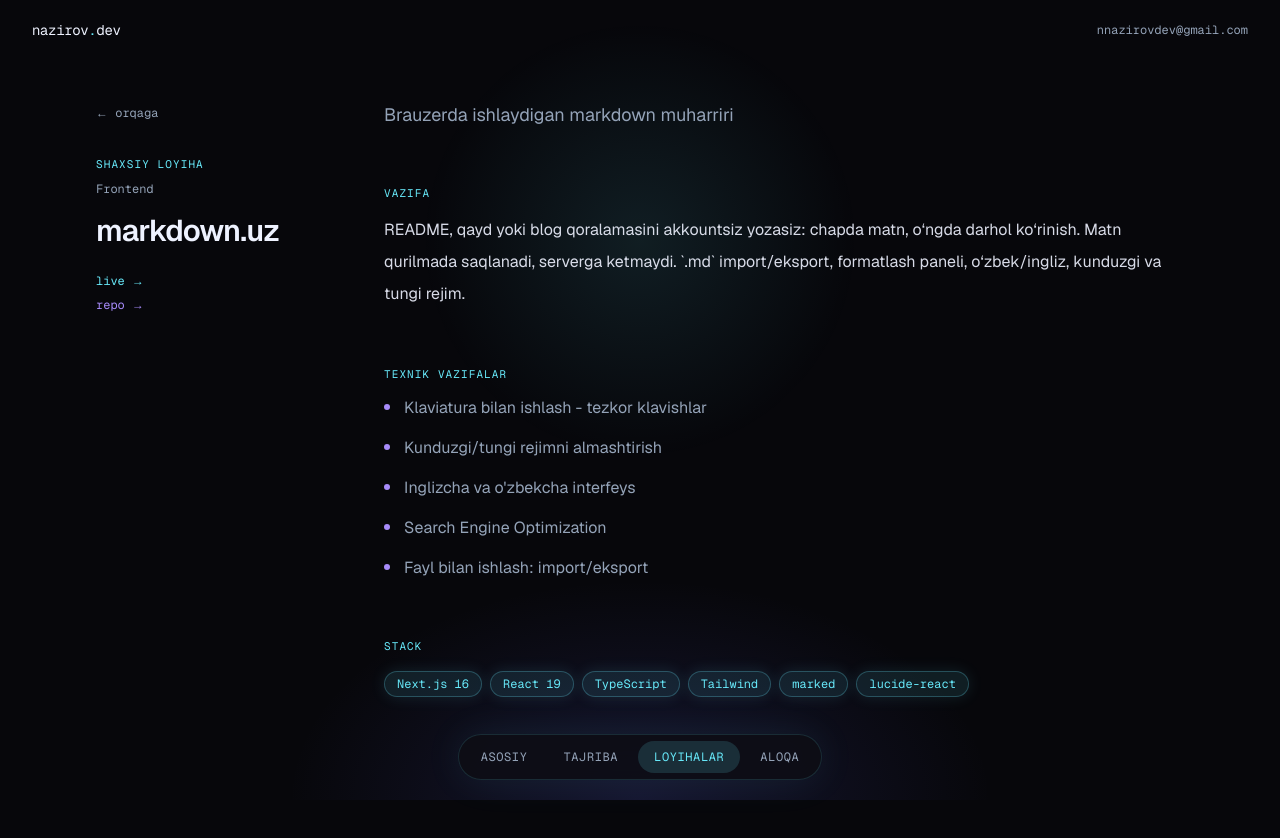
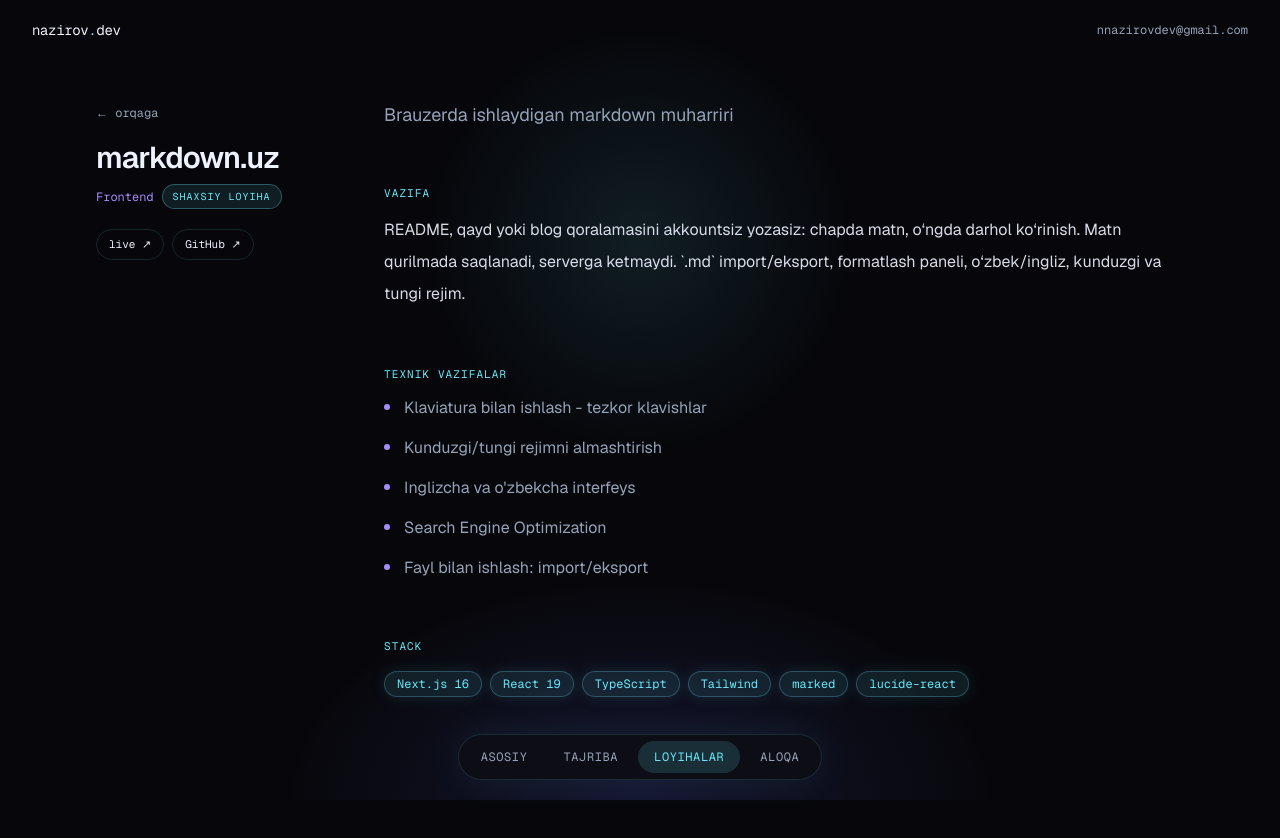
Before and after one commit to jarkurghan/portfolio-v2, a Next.js app: page /work/markdown in a window 1280 px wide. Shown: the top 838 px of the page. Built offline with nearby package versions, Linux system fonts and the light colour scheme.

Commit message:
Enhance WorkSlugPage and project data structure: update project URLs to include botUrl and npmUrl, improve layout and styling in WorkSlugPage for better user experience, and ensure consistent formatting of project details.

```diff
--- a/app/work/[slug]/page.tsx
+++ b/app/work/[slug]/page.tsx
@@ -23,25 +23,63 @@ export default async function WorkSlugPage({ params }: Props) {
 
     return (
         <main className="mx-auto grid w-full max-w-6xl flex-1 gap-8 px-4 py-8 md:grid-cols-[240px_1fr] md:gap-12 md:px-8 md:py-10">
-            <aside className="md:sticky md:top-8 md:self-start">
-                <BackLink href="/work" className="font-mono text-xs text-muted hover:text-cyan">
+            <aside className="min-w-0 md:sticky md:top-8 md:w-[240px] md:max-w-[240px] md:self-start">
+                <BackLink href="/work" className="inline-flex items-center font-mono text-xs text-muted transition-colors hover:text-cyan">
                     ← orqaga
                 </BackLink>
-                <p className="mt-8 font-mono text-[11px] uppercase tracking-widest text-cyan">{kindLabel[project.kind]}</p>
-                <p className="mt-2 font-mono text-xs text-muted">{formatRoles(project.roles)}</p>
+
                 <h1 className="mt-4 text-2xl font-semibold tracking-tight md:text-3xl">{project.title}</h1>
-                <div className="mt-6 flex flex-col gap-2 font-mono text-xs">
+
+                <div className="flex items-center gap-2 flex-wrap">
+                    <span className="mt-2 font-mono text-xs text-violet">{formatRoles(project.roles)}</span>
+                    <span className="mt-2 rounded-full border border-cyan/30 bg-cyan/10 px-2.5 py-1 font-mono text-[10px] uppercase tracking-widest text-cyan">
+                        {kindLabel[project.kind]}
+                    </span>
+                </div>
+                {project.url || project.botUrl || project.repo || project.npmUrl ? (
+                    <div className="mt-5 flex flex-wrap gap-2">
                         {project.url ? (
-                        <a href={project.url} target="_blank" rel="noreferrer" className="text-cyan hover:underline">
-                            live →
+                            <a
+                                href={project.url}
+                                target="_blank"
+                                rel="noreferrer"
+                                className="rounded-full border border-line px-3 py-1.5 font-mono text-[11px] text-ink transition-colors hover:border-violet/50 hover:text-violet"
+                            >
+                                live ↗
+                            </a>
+                        ) : null}
+                        {project.botUrl ? (
+                            <a
+                                href={project.botUrl}
+                                target="_blank"
+                                rel="noreferrer"
+                                className="rounded-full border border-line px-3 py-1.5 font-mono text-[11px] text-ink transition-colors hover:border-violet/50 hover:text-violet"
+                            >
+                                Botga o‘tish ↗
                             </a>
                         ) : null}
                         {project.repo ? (
-                        <a href={project.repo} target="_blank" rel="noreferrer" className="text-violet hover:underline">
-                            repo →
+                            <a
+                                href={project.repo}
+                                target="_blank"
+                                rel="noreferrer"
+                                className="rounded-full border border-line px-3 py-1.5 font-mono text-[11px] text-ink transition-colors hover:border-violet/50 hover:text-violet"
+                            >
+                                GitHub ↗
+                            </a>
+                        ) : null}
+                        {project.npmUrl ? (
+                            <a
+                                href={project.npmUrl}
+                                target="_blank"
+                                rel="noreferrer"
+                                className="rounded-full border border-line px-3 py-1.5 font-mono text-[11px] text-ink transition-colors hover:border-violet/50 hover:text-violet"
+                            >
+                                npm ↗
                             </a>
                         ) : null}
                     </div>
+                ) : null}
             </aside>
 
             <div className="space-y-14 pb-8">
--- a/lib/content.ts
+++ b/lib/content.ts
@@ -255,7 +255,8 @@ export const projects: Project[] = [
         title: "multfilm kod",
         roles: ["bot", "frontend"],
         kind: "bot",
-        url: "https://t.me/uz_multfilm_bot",
+        botUrl: "https://t.me/uz_multfilm_bot",
+        url: "https://sandbox-1.jarkurghan.uz",
         summary: "Kod yuborganda mos multfilmni qaytaradigan bot",
         purpose:
             "Stock Keeping Unit (kod orqali kontent qidirish) uslubidagi bot. Multfilm kodini botga yuborasiz va bot sizga multfilmni tashlab beradi. Yoki mini app orqali multfilmlarni topish mumkin. Bu loyiha ichida bot va mini appdan tashqari kanal uchun post yig'ishda yordam beradigan bot ham bor.",
@@ -271,10 +272,10 @@ export const projects: Project[] = [
     },
     {
         slug: "booking",
-        title: "transoxania.travel",
+        title: "silkstay.travel",
         roles: ["fullstack"],
         kind: "ish",
-        url: "https://transoxania.travel",
+        url: "https://silkstay.travel",
         summary: "Internet orqali mehmonxona band qilish",
         purpose:
             "Hotel portal tizimiga ulangan ochiq sayt orqali mehmonxona band qilish. Tashqi mehmon ichki portalga kirmasdan xona qidiradi va band qiladi. Narx, mavjudlik, support va boshqalar.",
@@ -291,7 +292,7 @@ export const projects: Project[] = [
         title: "insta saver",
         roles: ["bot"],
         kind: "bot",
-        url: "https://t.me/insta_yuklagich_bot",
+        botUrl: "https://t.me/insta_yuklagich_bot",
         summary: "Instagram havolasidan media yuklab beradigan bot",
         purpose: "Reels yoki post linkini Telegram chatga yuborasiz va bot video yoki rasm yuklab beradi. Shaxsiy chat va guruhda ishlaydi.",
         stack: ["Bun", "grammY", "Hono", "PostgreSQL", "Drizzle", "axios"],
@@ -353,7 +354,7 @@ export const projects: Project[] = [
         roles: ["fullstack"],
         kind: "mahsulot",
         url: "https://tashrif.info",
-        repo: "https://www.npmjs.com/package/tashrif",
+        npmUrl: "https://www.npmjs.com/package/tashrif",
         summary: "Foydalanuvchilarning saytga kelgan tashriflarini yig‘adigan web analitika",
         purpose:
             "Sayt egalari saytga kirganlar loglarini va statistikalarini kuzatish uchun dashboard. Saytga ulash nihoyatda oson. Bir kishi bir qancha saytlarni boshqarishi va bir qancha admin bir saytni boshqarishi mumkin, shuningdek kuzatuvchi sifatida sayt reytingini kuzatish. Loglar va statistika real-time yangilanadi.",
@@ -445,6 +446,7 @@ export const projects: Project[] = [
         title: "qarz nazoratchisi",
         roles: ["bot"],
         kind: "bot",
+        botUrl: "https://t.me/ovushtabot",
         repo: "https://github.com/jarkurghan/ovushtabot",
         summary: "Qarzlarni qayd qilish, boshqarish va eslatish uchun bot",
         purpose:
@@ -457,7 +459,6 @@ export const projects: Project[] = [
         title: "HRP (HR & Payroll)",
         roles: ["fullstack"],
         kind: "ish",
-        url: "https://admin.ishkuni.uz/",
         summary: "Kadrlar va buxgalteriya uchun yordamchi tizim",
         purpose:
             "HR va buxgalteriya xodim, lavozim, ko‘nikma, ishga olish va maosh hisobini qog‘ozsiz yuritadi. Yuzlab kichik jarayonlar — jadvallar, formalar, rollar — kundalik ish shu panelda.",
@@ -495,6 +496,7 @@ export const projects: Project[] = [
         roles: ["fullstack", "bot"],
         kind: "mahsulot",
         url: "https://taxmin.uz",
+        botUrl: "https://t.me/taxminrobot",
         summary: "Futbol o‘yinining taxminiy hisobi turniri — Taxminlar ligasi",
         purpose:
             "Futbol o'yinlari uchun taxmin yozadigan turnir qilish uchun app. Hech qanday pul tikishlar yo'q. Taxminlar aniqligiga qarab foydalanuvchilarga ballar yoziladi va reyting belgilanadi. Bu app faqat 1-versiya - faqat jahon chempionati 2026 o'yinlarini taxmin qilish uchun qilingan. ",
--- a/lib/types.ts
+++ b/lib/types.ts
@@ -10,7 +10,9 @@ export type Project = {
   kind: ProjectKind;
   roles: ProjectRole[];
   url?: string;
+  botUrl?: string;
   repo?: string;
+  npmUrl?: string;
   summary: string;
   purpose: string;
   stack: string[];
```
Lines whose indentation alone changed are shown as unchanged.
